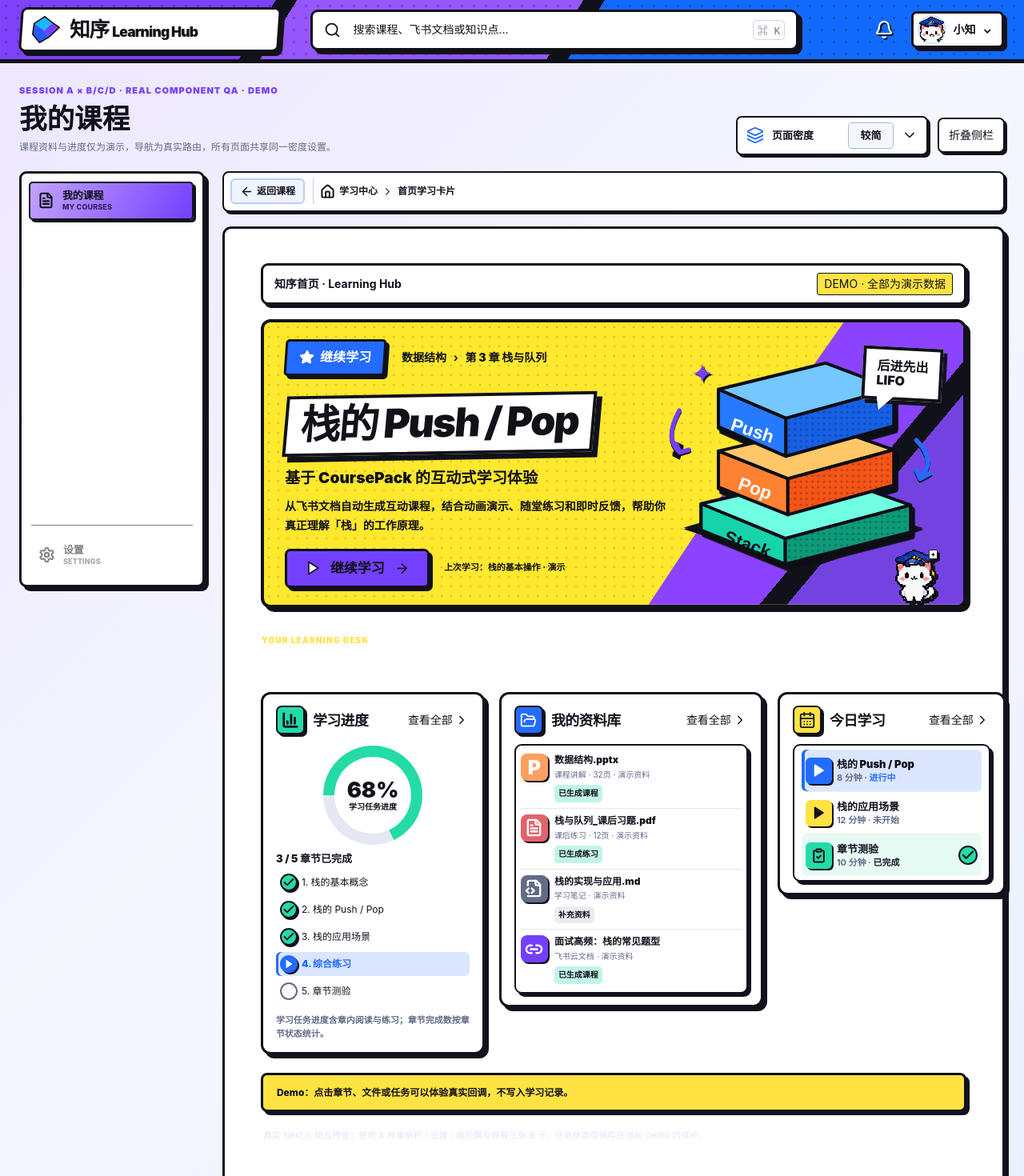
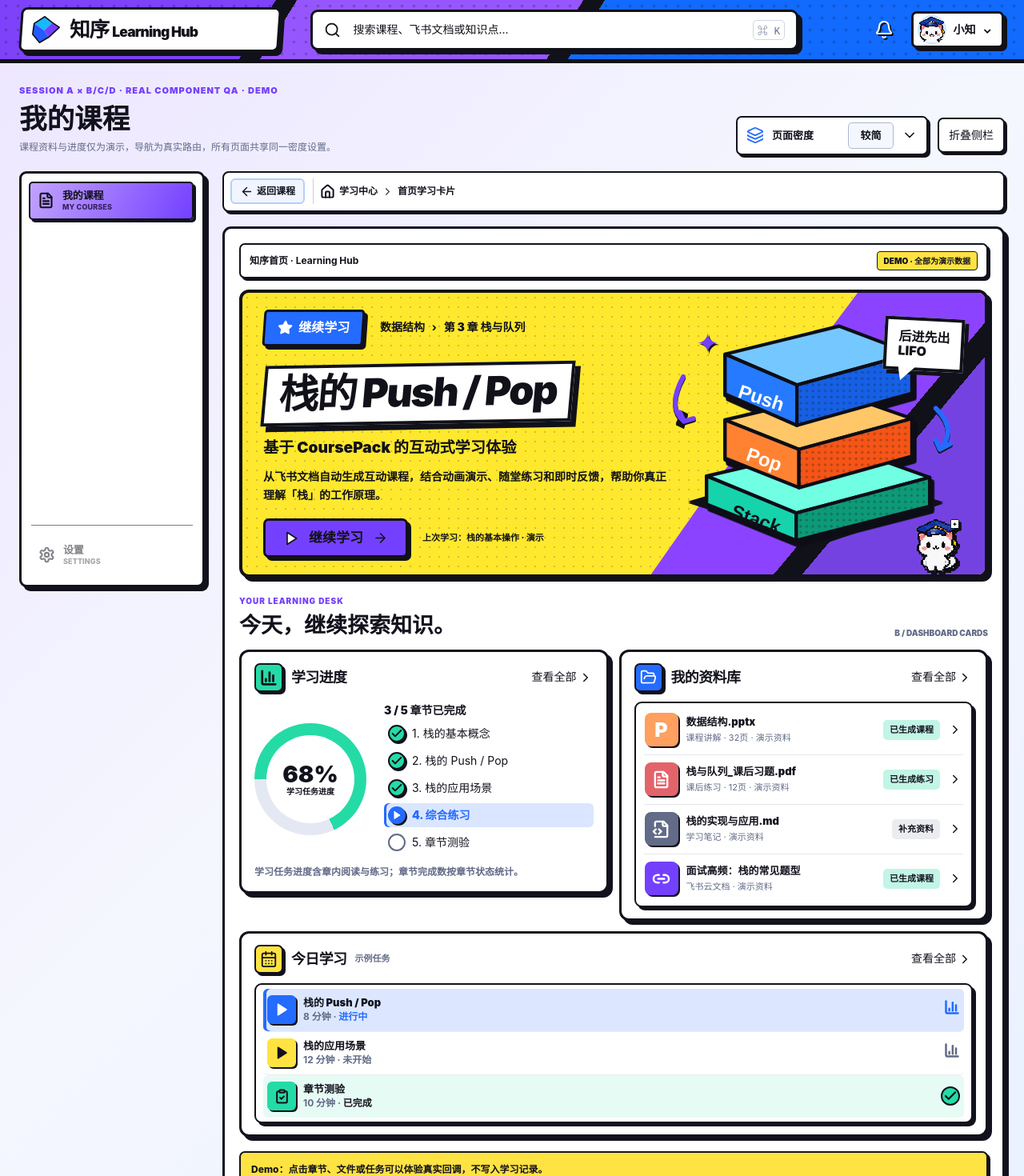
Before and after one commit to colddreamxiaowd/ContinueLeanringWithAI, a Next.js app in the folder web/: page /ui-lab/session-b/overview in a window 1280 px wide. Shown: the top 1470 px of the page at 80% size. Built offline with nearby package versions, Linux system fonts and the light colour scheme.

Commit message:
test(integrator): use A-sidebar remaining-width container queries for three B cards

```diff
--- a/web/src/app/ui-lab/session-b/overview/overview.module.css
+++ b/web/src/app/ui-lab/session-b/overview/overview.module.css
@@ -1,42 +1,42 @@
-.container{width:min(1540px,100%);margin:0 auto;padding:25px clamp(14px,2.1vw,34px) 60px}
-.utility{display:flex;justify-content:space-between;align-items:center;gap:15px;flex-wrap:wrap;margin:0 0 18px;
- border:3px solid var(--pp-ink);background:#fff;padding:9px 14px;box-shadow:4px 4px 0 var(--pp-ink);border-radius:9px}
-.utilityCopy{display:flex;gap:8px;align-items:center;font-size:11px;letter-spacing:.6px;font-weight:900}
-.dot{height:11px;width:11px;background:var(--pp-mint);border:2px solid var(--pp-ink)}
-.demoTag{background:var(--pp-yellow);padding:2px 8px;border:1px solid var(--pp-ink);border-radius:3px;letter-spacing:0}
-.modes{display:flex;align-items:center;gap:6px;margin:0;padding:0;border:0}
-.modes legend{font-size:10px;font-weight:900;padding-right:4px}
-.modes button{border:2px solid var(--pp-ink);padding:5px 10px;border-radius:6px;background:#fff;font-size:12px;font-weight:850}
-.modes button[aria-pressed="true"]{background:var(--pp-purple);color:white;box-shadow:2px 2px 0 var(--pp-ink)}
-.sectionHeader{display:flex;justify-content:space-between;align-items:flex-end;gap:16px;margin:28px 1px 16px}
-.sectionHeader h2{color:var(--pp-paper);font-size:clamp(20px,2.2vw,30px);line-height:1.25;letter-spacing:-.6px;margin:4px 0 0;font-weight:950}
-.overline{font-size:10px;letter-spacing:1.2px;font-weight:900;color:var(--pp-yellow)}
-.version{font-weight:900;font-size:11px;color:var(--pp-paper);white-space:nowrap}
-.cards{display:grid;grid-template-columns:minmax(280px,.91fr) minmax(330px,1.16fr) minmax(285px,.93fr);
- gap:var(--pp-gap);align-items:start}
-.cards>section{height:100%;min-height:330px}
-.notice{display:flex;align-items:center;gap:10px;min-height:47px;margin-top:23px;padding:12px 17px;
- background:var(--pp-yellow);color:var(--pp-ink);font-weight:840;font-size:12px;
- border:3px solid var(--pp-ink);box-shadow:4px 4px 0 var(--pp-ink);border-radius:8px}
-.notice span{font-size:21px;color:var(--pp-purple)}
-.foot{color:#e2e4ff;font-size:11px;line-height:1.7;margin:20px 3px 0;max-width:930px}
-@media(max-width:1100px){.cards{grid-template-columns:repeat(2,minmax(0,1fr))}
- .cards>section:last-child{grid-column:1/-1}
- .cards>section{min-height:auto}}
-@media(max-width:680px){.container{padding:14px 10px 40px}
- .cards{grid-template-columns:1fr}
- .cards>section:last-child{grid-column:auto}
- .utility{align-items:flex-start}
- .utilityCopy{flex-wrap:wrap}
- .version{display:none}
- .sectionHeader{margin-top:20px}}
-@media(prefers-reduced-motion:reduce){.notice,.utility{transition:none!important}}
-
-/* In integration preview the shared course hero keeps its art direction,
- * but its visual is hidden on narrow screens rather than overlapping text. */
+/* Integrator-only proposed A×B full-home staging geometry.
+   A frame retains ownership of BrandHeader/SidebarNav/DensitySwitch/Breadcrumb.
+   B component modules and shared tokens are unchanged. */
+.container{width:100%;min-width:0;container-type:inline-size;color:var(--pp-ink)}
+.utility{display:flex;align-items:center;justify-content:space-between;gap:9px;flex-wrap:wrap;
+  min-height:42px;margin-bottom:14px;padding:8px 11px;
+  background:var(--pp-paper);border:2px solid var(--pp-ink);border-radius:7px;
+  box-shadow:3px 3px 0 var(--pp-ink);font-size:12px;font-weight:900}
+.demoTag{background:var(--pp-yellow);border:1px solid var(--pp-ink);padding:3px 8px;
+  border-radius:4px;font-size:10px;white-space:normal}
 .heroWrap{min-width:0}
+.sectionHeader{display:flex;justify-content:space-between;align-items:end;gap:8px;
+  margin:17px 0 13px}
+.sectionHeader h2{margin:3px 0 0;color:var(--pp-ink);font-size:clamp(20px,2.2vw,27px);
+  font-weight:950;line-height:1.25}
+.overline{font-size:10px;font-weight:900;letter-spacing:1px;color:var(--pp-purple)}
+.version{font-size:10px;font-weight:900;color:var(--pp-quiet)}
+.cards{display:grid;grid-template-columns:repeat(3,minmax(0,1fr));gap:14px;
+  align-items:start;min-width:0}
+.cards>section{min-width:0;min-height:0;height:auto;align-self:start}
+.notice{margin-top:18px;padding:12px 13px;border:2px solid var(--pp-ink);
+  border-radius:7px;box-shadow:3px 3px 0 var(--pp-ink);background:var(--pp-yellow);
+  font-size:12px;font-weight:850;line-height:1.5}
+.foot{font-size:11px;line-height:1.6;color:var(--pp-quiet);margin:15px 0 0}
+/* Responsive to the usable learning desk AFTER subtracting A sidebar.
+   This is not equivalent to viewport-width media queries. */
+@container (max-width: 1020px){
+  .cards{grid-template-columns:repeat(2,minmax(0,1fr));gap:13px}
+  .cards>section:last-child{grid-column:1/-1}
+}
+@container (max-width: 690px){
+  .cards{grid-template-columns:minmax(0,1fr);gap:15px}
+  .cards>section:last-child{grid-column:auto}
+  .sectionHeader{flex-wrap:wrap}
+  .version{display:none}
+}
 @media(max-width:680px){
- .heroWrap>section>div:last-child{display:none!important}
- .heroWrap>section{min-height:0!important}
- .sectionHeader h2{font-size:22px}
+  .heroWrap>section>div:last-child{display:none!important}
+  .heroWrap>section{min-height:0!important}
+  .utility{padding:7px 10px}
+  .sectionHeader{margin-top:17px}
 }
```
